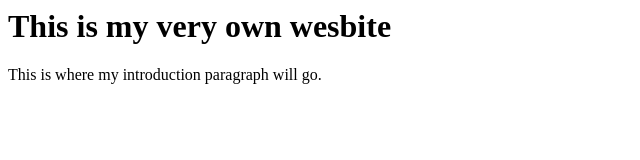
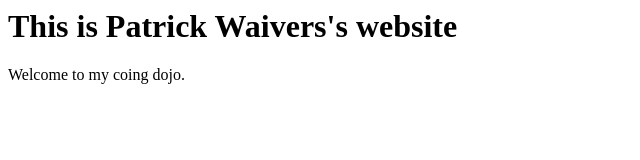
Before and after one commit to patrickwaivers/patrickwaivers.github.io, a plain HTML site: page index.html in a window 1280 px wide. Shown: the whole page, without its empty margins (0-640 px from the left). Drawn offline with Linux system fonts and the light colour scheme.

Commit message:
Update index.html

```diff
--- a/index.html
+++ b/index.html
@@ -1,7 +1,7 @@
 <html>
   <header><title>Patrick's Website</title></header>
   <body>
-    <h1>This is my very own wesbite</h1>
-    <p>This is where my introduction paragraph will go.</p>
+    <h1>This is Patrick Waivers's website</h1>
+    <p>Welcome to my coing dojo.</p>
   </body>
 </html>
```
